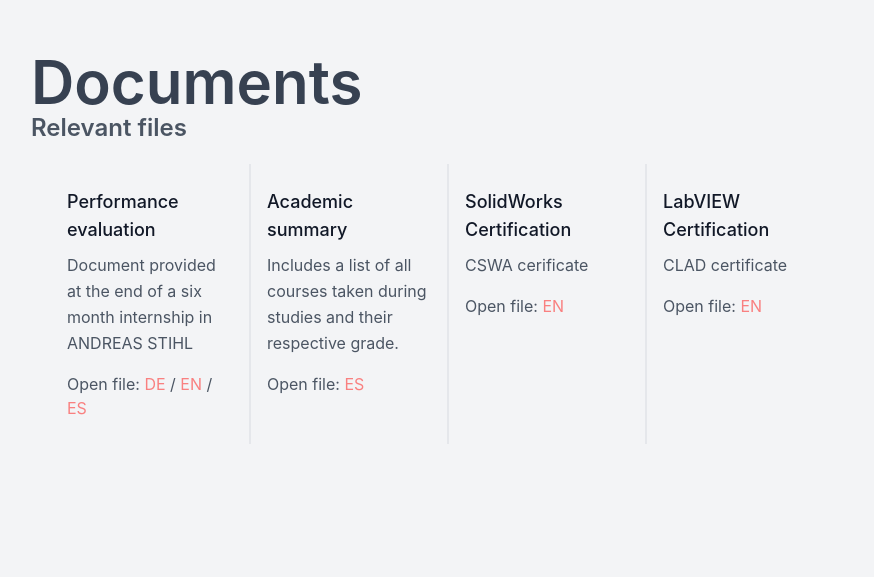
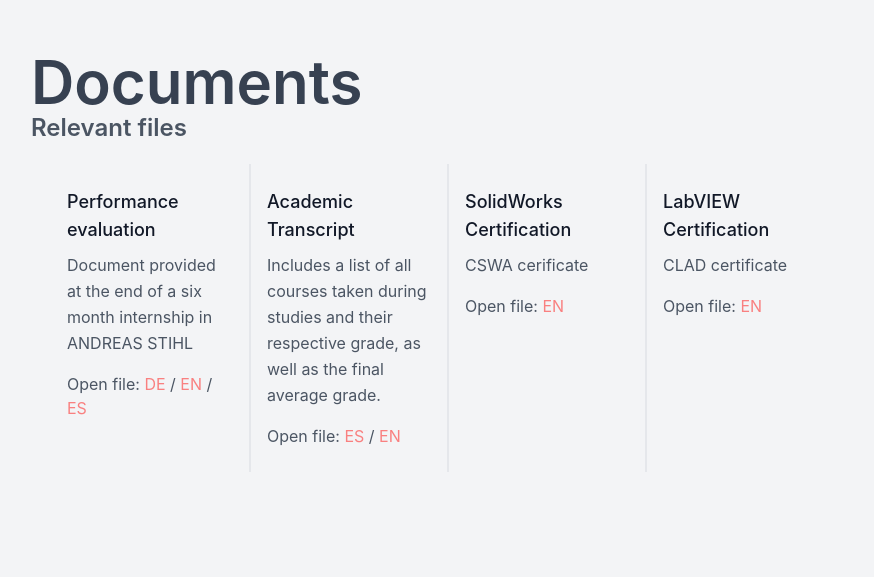
Before and after one commit to DASanti/DASanti.github.io, a website: page index.html in a window 1280 px wide. Shown: the part 3106-3683 px from the top of the page, without its empty margins (353-1227 px from the left). Drawn offline with nearby package versions, Linux system fonts and the light colour scheme.

Commit message:
Added Transcript

```diff
--- a/index.html
+++ b/index.html
@@ -1131,10 +1131,12 @@
 								<a href="cv/STIHL Praktikum Zeugnis [ES].pdf" target="_blank" class="text-red-400 inline-flex items-center">ES</a>
 							</div>
 							<div class="xl:w-1/4 lg:w-1/2 md:w-full px-4 py-6 border-l-2 border-gray-200 border-opacity-60">
-								<h2 class="text-lg sm:text-xl text-gray-900 font-medium title-font mb-2">Academic summary</h2>
-								<p class="leading-relaxed text-base mb-4">Includes a list of all courses taken during studies and their respective grade.</p>
+								<h2 class="text-lg sm:text-xl text-gray-900 font-medium title-font mb-2">Academic Transcript</h2>
+								<p class="leading-relaxed text-base mb-4">Includes a list of all courses taken during studies and their respective grade, as well as the final average grade.</p>
 								<h2 class="inline-flex items-center">Open file:</h2>
-								<a href="cv/FAM Diego A. Santisteban [ES].pdf" target="_blank" class="text-red-400 inline-flex items-center">ES</a>
+								<a href="cv/Transcript Diego A. Santisteban [ES].pdf" target="_blank" class="text-red-400 inline-flex items-center">ES</a>
+								<h2 class="inline-flex items-center">/</h2>
+								<a href="cv/Transcript Diego A. Santisteban [EN].pdf" target="_blank" class="text-red-400 inline-flex items-center">EN</a>
 							</div>
 							<div class="xl:w-1/4 lg:w-1/2 md:w-full px-4 py-6 border-l-2 border-gray-200 border-opacity-60">
 								<h2 class="text-lg sm:text-xl text-gray-900 font-medium title-font mb-2">SolidWorks Certification</h2>
```
Also changed, not shown: 2 other files.
